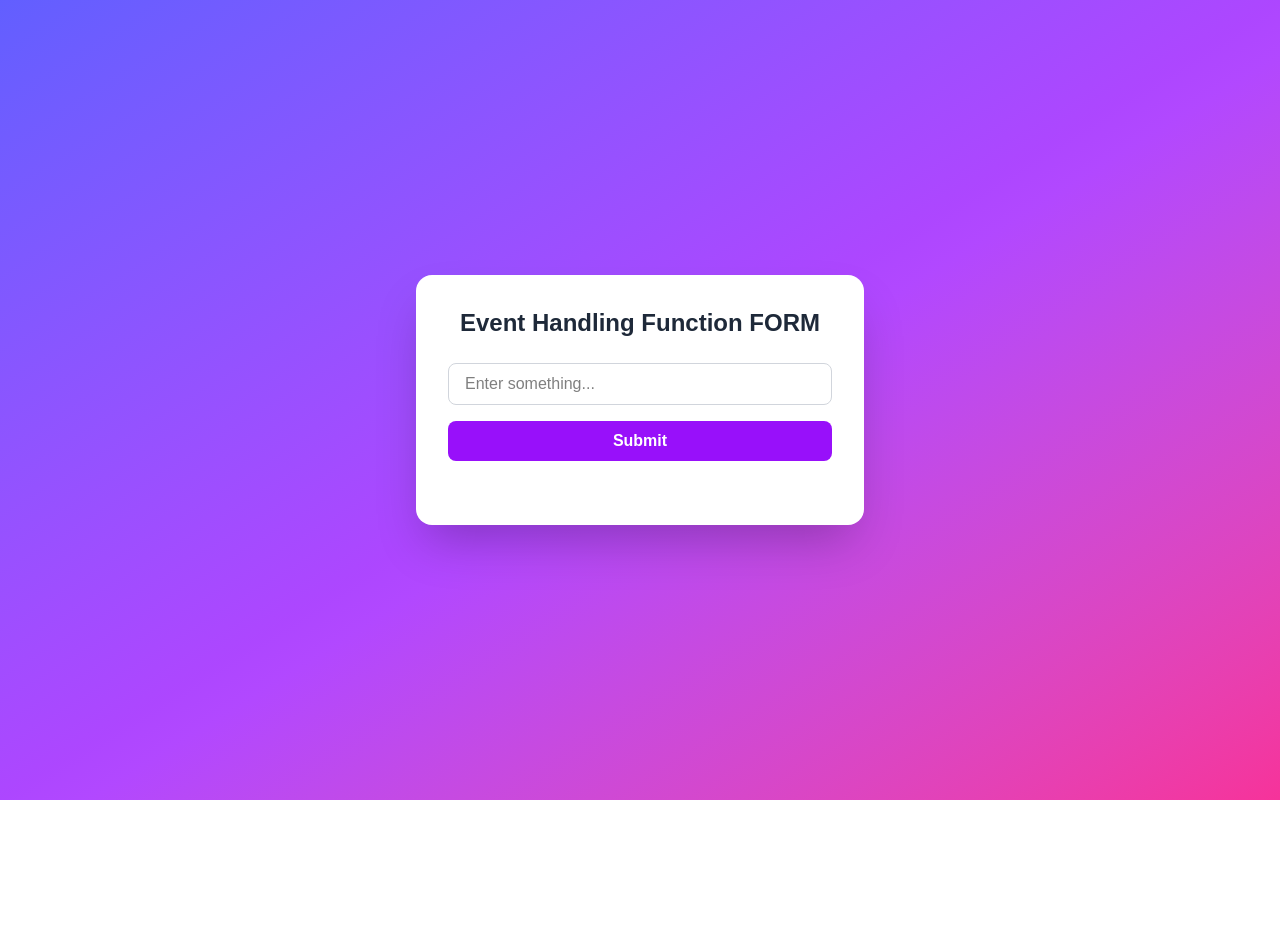
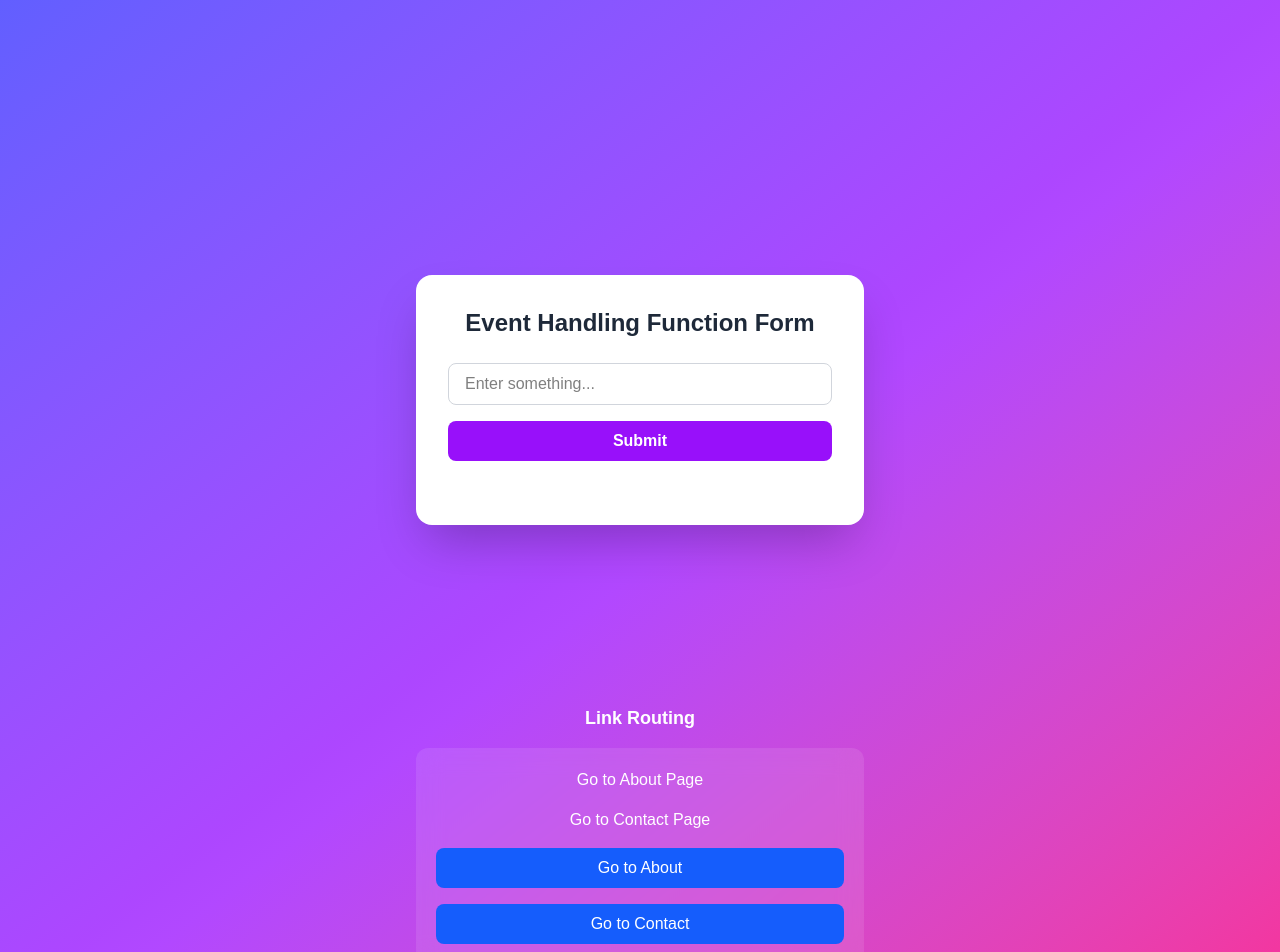
Before and after one commit to IMTISAL911/NEXT_JS_SERIES1, a Next.js app: page / in a window 1280 px wide. Shown: the top 952 px of the page. Before the commit the page ends 800 px from the top, so only its background shows below. Built offline with nearby package versions, Linux system fonts and the light colour scheme.

Commit message:
8th series of Nextjs

```diff
--- a/app/about/page.jsx
+++ b/app/about/page.jsx
@@ -1,13 +1,10 @@
+"use client";
 
+import Link from "next/link"
 export default function About () {
     return(
-        // <div className=" flex justify-center mt-4">
-        //     <h1>ABOUT PAGE</h1>
-        // </div>
 
-
-
-
+        <>
         <div className="w-1/2 min-h-96 max-h-auto flex ml-[25%] mt-[7%] flex-wrap justify-between  border-2 gap-4 rounded-lg bg-gray-300 p-4">
 
    <div className="bg-green-400 w-20 h-20 flex justify-center items-center">
@@ -50,8 +47,13 @@ export default function About () {
     <h4 className="text-white">10</h4>
    </div>
 
+
         </div>
+<div className="justify-center flex mt-[2%]">
+    <Link href="/">GO to HOME</Link>
+</div>
 
+</>
 
 
 
--- a/app/contact/page.jsx
+++ b/app/contact/page.jsx
@@ -1,6 +1,7 @@
 "use client";
 
 import { useState } from "react";
+import Link from "next/link";
 
 export default function Contact() {
 
@@ -50,6 +51,9 @@ export default function Contact() {
 <button type="submit" className="bg-purple-500 text-white py-2 w-60 rounded-lg font-bold">Submitt</button>
 </form>
 
+<div className="mt-[2%] flex justify-center text-white">
+    <Link  href="/">GO TO HOME</Link>
+</div>
         </div>
     )
 }
--- a/app/page.jsx
+++ b/app/page.jsx
@@ -29,105 +29,38 @@
 // //   )
 // // }
 
-// "use client";
-
-// import { useState } from "react";
-// import { FaTrash } from "react-icons/fa";
-
-// export default function Home() {
-//   const [inputValue, setInputvalue] = useState('');
-//   const [submittext, setSubmitText] = useState([]);
-
-//   function handleSubmit(event) {
-//     event.preventDefault();
-//     if (inputValue.trim() === "") return;
-
-//     setSubmitText([...submittext, inputValue]);
-//     setInputvalue("");
-//   }
-
-//   function handleDelete(indexToDelete) {
-//     const filtered = submittext.filter((_, index) => index !== indexToDelete);
-//     setSubmitText(filtered);
-//   }
-
-//   return (
-//     <div className="h-screen flex items-center justify-center bg-gradient-to-br from-indigo-500 via-purple-500 to-pink-500">
-//       <div className="bg-white p-8 rounded-2xl shadow-2xl w-[90%] max-w-md">
-//         <h1 className="text-2xl font-bold text-center text-gray-800 mb-6">
-//           Event Handling Function FORM
-//         </h1>
-
-//         <form onSubmit={handleSubmit} className="flex flex-col gap-4">
-//           <input
-//             type="text"
-//             placeholder="Enter something..."
-//             value={inputValue}
-//             onChange={(e) => setInputvalue(e.target.value)}
-//             className="border border-gray-300 rounded-lg px-4 py-2 focus:outline-none focus:ring-2 focus:ring-purple-500"
-//           />
-
-//           <button
-//             type="submit"
-//             className="bg-purple-600 text-white py-2 rounded-lg font-semibold hover:bg-purple-700 transition duration-300"
-//           >
-//             Submit
-//           </button>
-
-//           <div className="mt-4 flex flex-col gap-2">
-//             {submittext.map((text, index) => (
-//               <div
-//                 key={index}
-//                 className="group bg-purple-500 text-white px-5 py-1 rounded-lg flex justify-between items-center"
-//               >
-//                 <span>{text}</span>
-
-//                 <FaTrash
-//                   onClick={() => handleDelete(index)}
-//                   className="opacity-0 group-hover:opacity-100 cursor-pointer ml-2 transition"
-//                 />
-//               </div>
-//             ))}
-//           </div>
-//         </form>
-//       </div>
-//     </div>
-//   );
-// }
-
-
-
-
-
-
 
 "use client";
 
 import { useState } from "react";
 import { FaTrash } from "react-icons/fa";
+import Link from "next/link";
+import { useRouter } from "next/navigation";
 
 export default function Home() {
-  const [inputValue, setInputvalue] = useState('');
+  const [inputValue, setInputvalue] = useState("");
   const [submittext, setSubmitText] = useState([]);
+  const router = useRouter();
 
-  function handleSubmit(event) {
-    event.preventDefault();
-    if (inputValue.trim() === "") return;
-
+  function handleSubmit(e) {
+    e.preventDefault();
+    if (!inputValue.trim()) return;
     setSubmitText([...submittext, inputValue]);
     setInputvalue("");
   }
 
-  function handleDelete(indexToDelete) {
-    const filtered = submittext.filter((_, index) => index !== indexToDelete);
-    setSubmitText(filtered);
+  function handleDelete(index) {
+    setSubmitText(submittext.filter((_, i) => i !== index));
   }
 
   return (
-    <div className="h-screen flex items-center justify-center bg-gradient-to-br from-indigo-500 via-purple-500 to-pink-500">
-      <div className="bg-white p-8 rounded-2xl shadow-2xl w-[90%] max-w-md">
+    <div className="min-h-screen bg-gradient-to-br from-indigo-500 via-purple-500 to-pink-500 px-4">
+
+      {/* FORM CENTERED */}
+      <div className="grid place-items-center min-h-screen">
+        <div className="bg-white p-8 rounded-2xl shadow-2xl w-full max-w-md">
           <h1 className="text-2xl font-bold text-center text-gray-800 mb-6">
-          Event Handling Function FORM
+            Event Handling Function Form
           </h1>
 
           <form onSubmit={handleSubmit} className="flex flex-col gap-4">
@@ -136,12 +69,12 @@ export default function Home() {
               placeholder="Enter something..."
               value={inputValue}
               onChange={(e) => setInputvalue(e.target.value)}
-            className="border border-gray-300 rounded-lg px-4 py-2 focus:outline-none focus:ring-2 focus:ring-purple-500"
+              className="border border-gray-300 rounded-lg px-4 py-2 focus:ring-2 focus:ring-purple-500 outline-none"
             />
 
             <button
               type="submit"
-            className="bg-purple-600 text-white py-2 rounded-lg font-semibold hover:bg-purple-700 transition duration-300"
+              className="bg-purple-600 text-white py-2 rounded-lg font-semibold hover:bg-purple-700 transition"
             >
               Submit
             </button>
@@ -150,13 +83,12 @@ export default function Home() {
               {submittext.map((text, index) => (
                 <div
                   key={index}
-                className="group bg-purple-500 text-white px-5 py-1 rounded-lg flex justify-between items-center"
+                  className="group bg-purple-500 text-white px-4 py-2 rounded-lg flex justify-between items-center"
                 >
-                <span>{text}</span>
-
+                  <span className="truncate">{text}</span>
                   <FaTrash
                     onClick={() => handleDelete(index)}
-                  className="opacity-0 group-hover:opacity-100 cursor-pointer ml-2 transition"
+                    className="opacity-0 group-hover:opacity-100 cursor-pointer transition"
                   />
                 </div>
               ))}
@@ -164,5 +96,40 @@ export default function Home() {
           </form>
         </div>
       </div>
+
+      {/* ROUTING SECTION BELOW FORM */}
+      <div className="flex justify-center pb-10 -mt-24">
+        <div className="w-full max-w-md text-white">
+          <h2 className="font-bold text-lg mb-4 text-center">
+            Link Routing
+          </h2>
+
+          <div className="bg-white/10 backdrop-blur-md rounded-xl p-5 flex flex-col gap-4">
+            <Link href="/about" className="text-center hover:underline">
+              Go to About Page
+            </Link>
+
+            <Link href="/contact" className="text-center hover:underline">
+              Go to Contact Page
+            </Link>
+
+            <button
+              onClick={() => router.push("/about")}
+              className="bg-blue-600 rounded-lg px-4 py-2 hover:bg-blue-500 transition"
+            >
+              Go to About
+            </button>
+
+            <button
+              onClick={() => router.push("/contact")}
+              className="bg-blue-600 rounded-lg px-4 py-2 hover:bg-blue-500 transition"
+            >
+              Go to Contact
+            </button>
+          </div>
+        </div>
+      </div>
+
+    </div>
   );
 }
```
Lines whose indentation alone changed are shown as unchanged.
